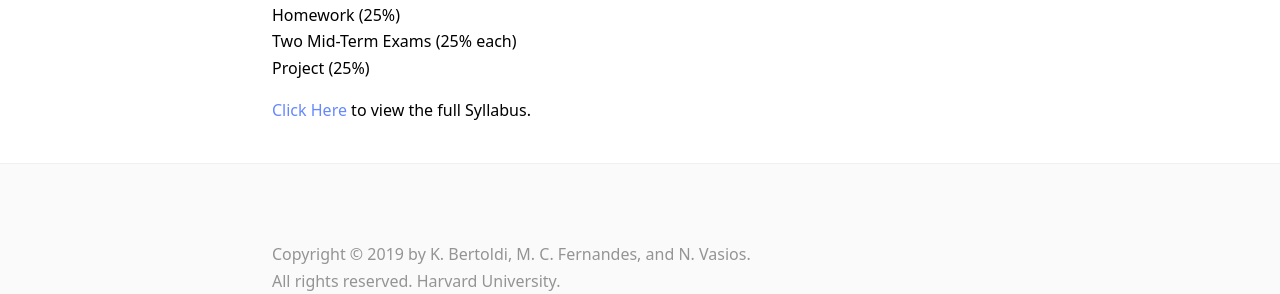
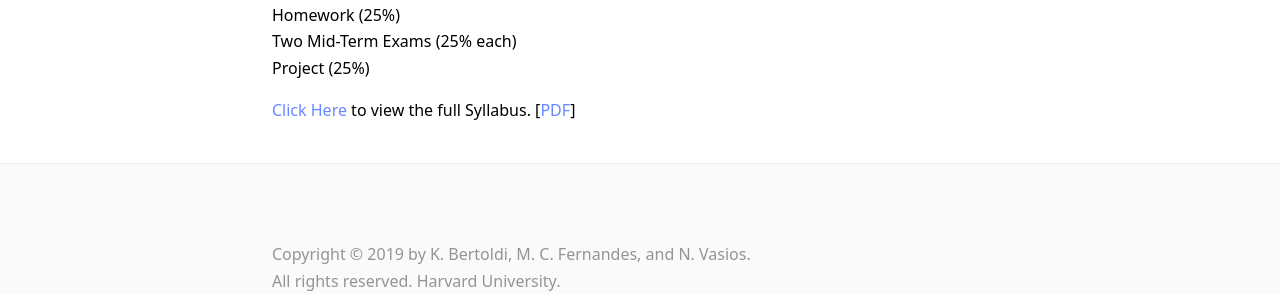
Before and after one commit to matheuscfernandes/ES128, a Jekyll site: the page built from index.md, in a window 1280 px wide. Shown: the part 1529-1823 px from the top of the page. Built offline with Jekyll 4.4.1, drawn with Linux system fonts in a browser that asks for light colours.

Commit message:
syllabus upload

```diff
--- a/index.md
+++ b/index.md
@@ -36,4 +36,4 @@ Homework (25%)<br/>
 Two Mid-Term Exams (25% each)<br/>
 Project (25%)
 
-[Click Here](./Syllabus) to view the full Syllabus.
+[Click Here](./Syllabus) to view the full Syllabus. [[PDF](./UsefulDocs/Course_Agenda.pdf)]
```
Also changed, not shown: 1 other file.
